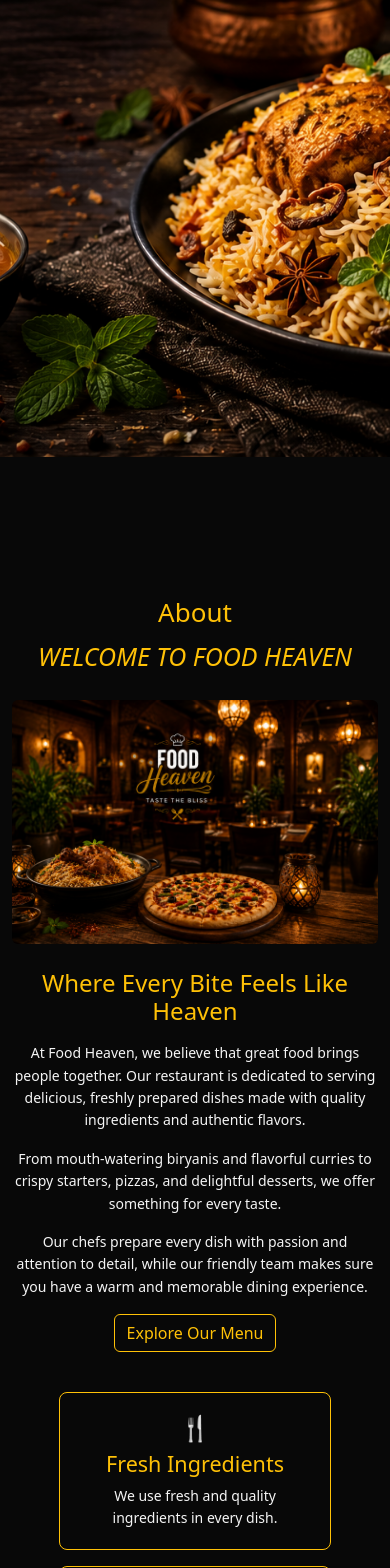
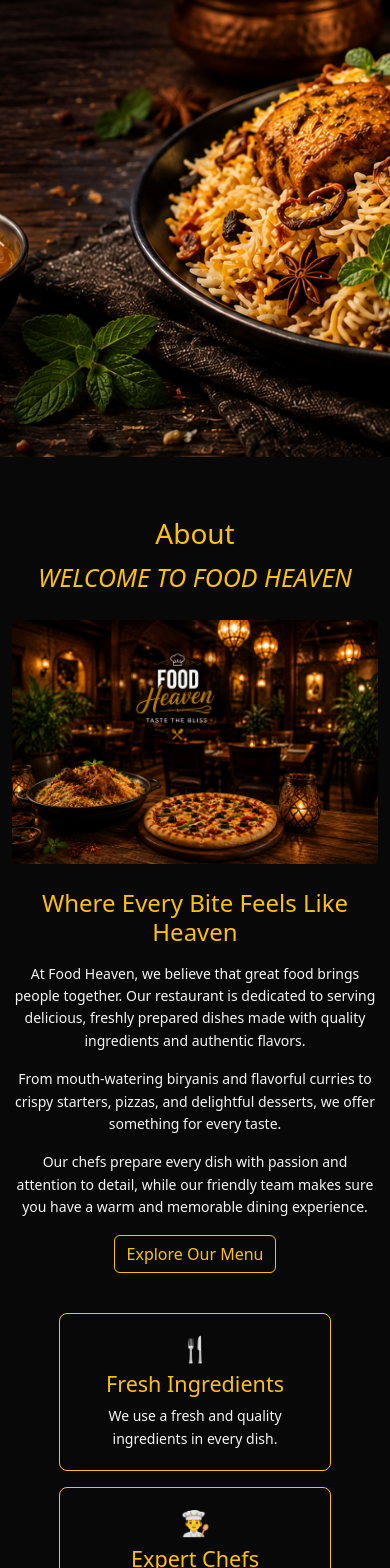
Before and after one commit to Vksanjay/Restaurant-Project, a React (Vite) app in the folder Frontend/: page / in a window 390 px wide. Shown: the part 387-1955 px from the top of the page. Built offline with nearby package versions, Linux system fonts and the light colour scheme; no server answers.

Commit message:
improve responsive

```diff
--- a/Frontend/src/Components/Aboutus.jsx
+++ b/Frontend/src/Components/Aboutus.jsx
@@ -24,7 +24,7 @@ function Aboutus() {
             <div className="box">
               <h2>🍴</h2>
               <h4 className="fon7">Fresh Ingredients</h4>
-              <p className="fon6">We use fresh and quality ingredients in every dish.</p>
+              <p className="fon6">We use a fresh and quality ingredients in every dish.</p>
             </div>
           </div>
           <div className="col-md-4 mb-3">
--- a/Frontend/src/Components/Addmenu.jsx
+++ b/Frontend/src/Components/Addmenu.jsx
@@ -50,7 +50,7 @@ const handleSubmit = async (e) => {
     return(
         <>
         <section className="addmenupage">
-            <h2 className="fon3">Add Dish</h2>
+            <h2 className="fon8">Add Dish</h2>
             <form onSubmit={handleSubmit}>
                 <div className="addmenu-form">
                     <div className="mb-3">
--- a/Frontend/src/Components/Contactus.jsx
+++ b/Frontend/src/Components/Contactus.jsx
@@ -2,8 +2,8 @@ function Contactus(){
     return(
         <>
         <section className="contactpage">
-          <h2 className="fon3 mb-3">Contact</h2>
-          <h1 className="fon3">YOUR DETAILS</h1>
+          <h2 className="fon4 mb-3">Contact</h2>
+          <h1 className="fon4">YOUR DETAILS</h1>
           <div className="contact-form">
             <form className="row g-3">
               <div className="col-md-6">
--- a/Frontend/src/index.css
+++ b/Frontend/src/index.css
@@ -81,7 +81,6 @@
     }
     .home-description {
         font-size: 16px;
-        text-align: center;
         padding: 0 10px;
     }
 }
@@ -198,7 +197,7 @@ html {
     color: white;
     padding-top: 51px;
 }
-.fon3 {
+.fon8{
     text-align: center;
     color: #ffc107;
     margin-bottom: 15px;
@@ -230,7 +229,7 @@ html {
     .addmenupage {
         padding-top: 1px;
     }
-    .fon3{
+    .fon8{
         font-size: 30px;
         padding-top: 130px;
     }
@@ -239,7 +238,7 @@ html {
     }
 }
 @media (max-width: 576px) {
-    .fon3{
+    .fon8{
         font-size: 26px;
         padding-top: 80px;
         margin-bottom: 10px;
@@ -583,7 +582,7 @@ html {
     background-size: cover;
     color: white;
 }
-.contactpage .fon3 {
+.contactpage .fon4 {
     text-align: center;
     color: #ffc107;
 }
@@ -614,7 +613,7 @@ html {
     .contactpage {
         padding-top: 130px;
     }
-    .contactpage .fon3 {
+    .contactpage .fon4 {
         font-size: 30px;
     }
     .contact-form {
@@ -628,7 +627,7 @@ html {
         padding-left: 10px;
         padding-right: 10px;
     }
-    .contactpage .fon3 {
+    .contactpage .fon4 {
         font-size: 25px;
     }
     .contact-form {
```
